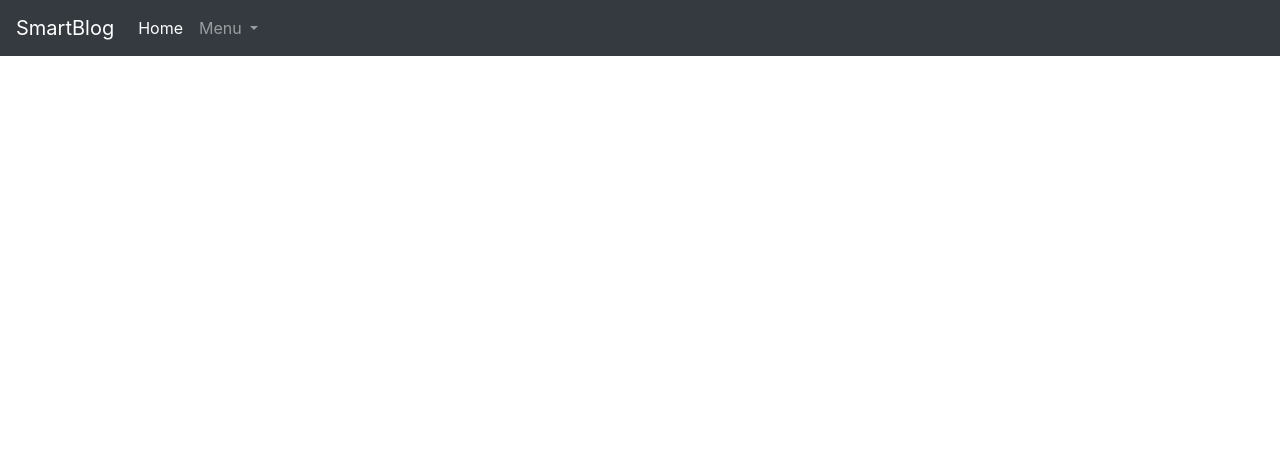
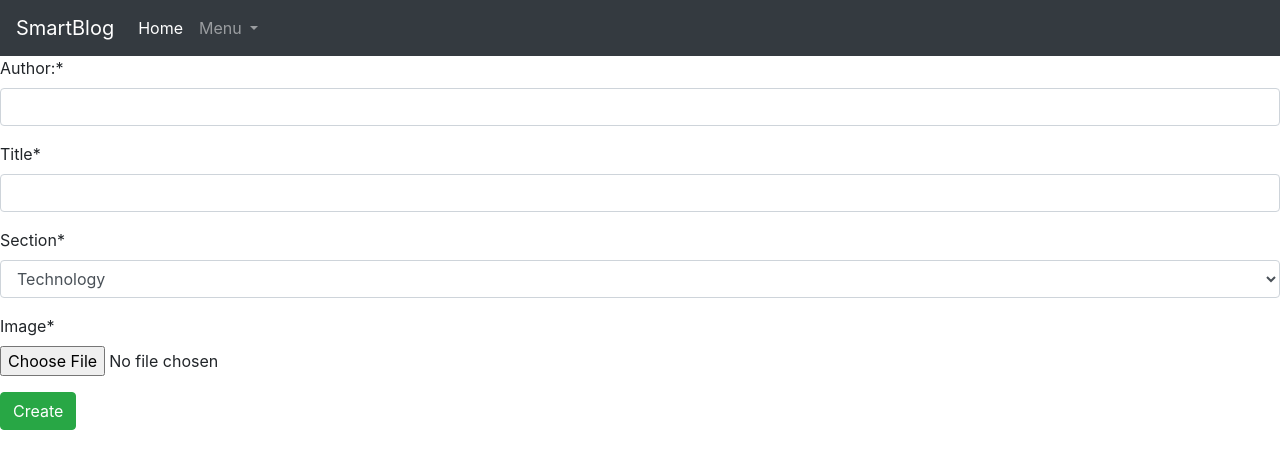
Before and after one commit to vectorPY/SmartBlog, a Django app: template src/templates/create_blog.html in a window 1280 px wide. Shown: the top 469 px of the page. Run offline with Django 3.2, Linux system fonts and the light colour scheme; the template is opened without the code that fills it: values that come from a table or form of the project are taken from there, others are empty; parts of the project's set-up code (start-up, migrations or seed data) failed here and were passed over; some libraries are stand-ins or nearby versions.

Commit message:
Create blog not working properly

```diff
--- a/src/SmartBlog/settings.py
+++ b/src/SmartBlog/settings.py
@@ -40,6 +40,7 @@ INSTALLED_APPS = [
 
     'blog',
     'ckeditor',
+    'crispy_forms'
 ]
 
 MIDDLEWARE = [
@@ -126,3 +127,5 @@ STATIC_URL = "/static/"
 STATICFILES_DIRS = [
     os.path.join(BASE_DIR, "static"),
 ]
+
+CRISPY_TEMPLATE_PACK = "bootstrap4"
--- a/src/blog/forms.py
+++ b/src/blog/forms.py
@@ -19,10 +19,19 @@ class RawBlogForm(forms.Form):
     image = forms.ImageField()
 
     def clean_author(self):
-        author = self.cleaned_data.get('description')
+        author = self.cleaned_data.get('author')
         if len(author) > 150:
             raise forms.ValidationError("Your name is too long")
-        elif len(author) < 15:
+        elif len(author) < 7:
             raise forms.ValidationError("Your name is too short")
         else:
             return author
+
+    def clean_title(self):
+        title = self.cleaned_data.get('title')
+        if len(title) > 150:
+            raise forms.ValidationError("Your title is too long")
+        elif len(title) > 5:
+            raise forms.ValidationError("Your title is too short")
+        else:
+            return title
--- a/src/blog/urls.py
+++ b/src/blog/urls.py
@@ -1,9 +1,9 @@
 from django.urls import path
-from .views import home, ArticleList, CreateView
+from .views import home, ArticleList, create_blog
 
 urlpatterns = [
     path('home/', home),
     path('', home),
     path('articles/', ArticleList.as_view(), name="list_articles"),
-    path('create/', CreateView.as_view(), name="create_article"),
+    path('create/', create_blog, name="create_article"),
 ]
--- a/src/templates/create_blog.html
+++ b/src/templates/create_blog.html
@@ -9,5 +9,9 @@
 {% endblock %}
 
 {% block content %}
-
+    <form method="post" action=".">{% csrf_token %}
+        {{ form|crispy }}
+        {{ form.media }}
+        <button class="btn btn-success">Create</button>
+    </form>
 {% endblock %}
```
